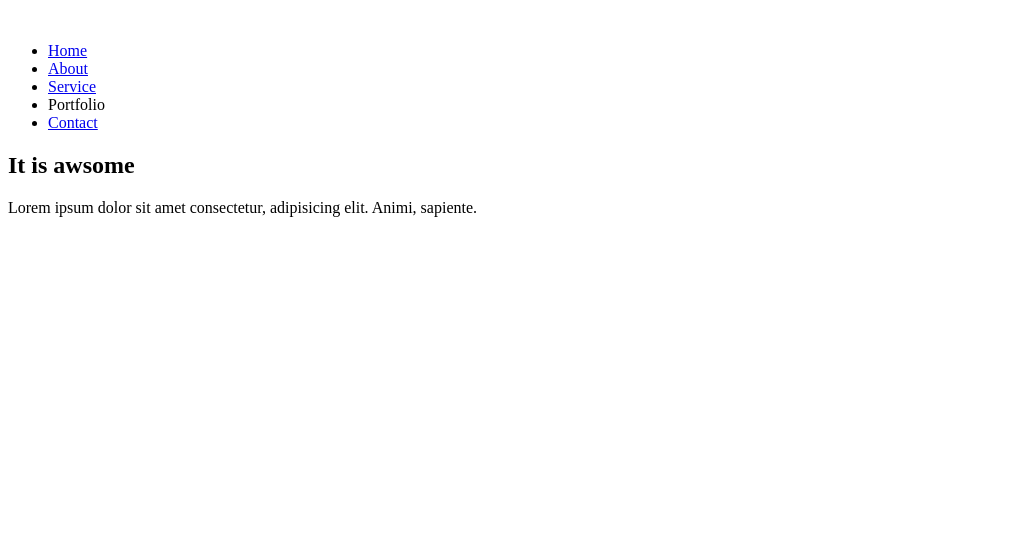
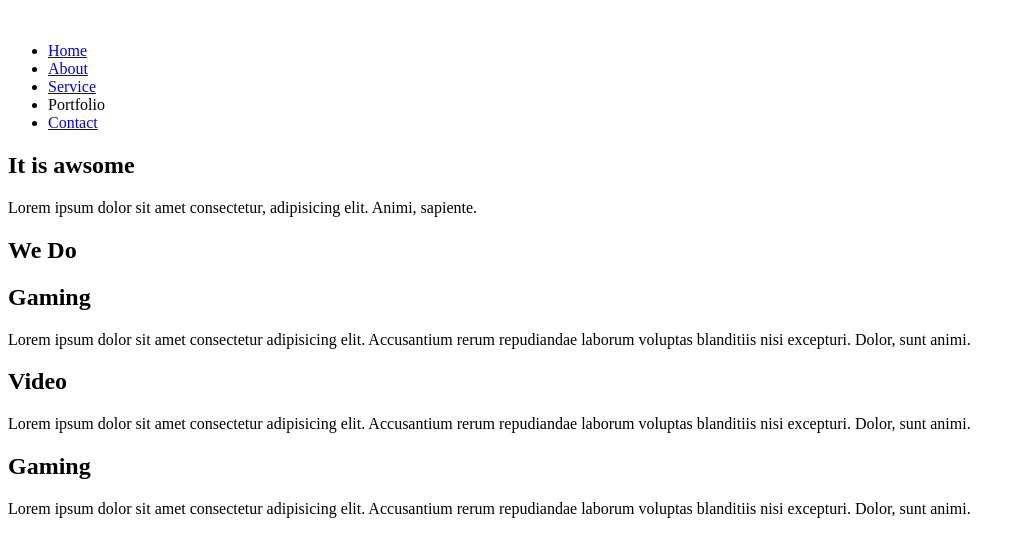
Before and after one commit to Adiihub/Basic-web-template, a plain HTML site: page index.html in a window 1280 px wide. Shown: the whole page, without its empty margins (0-1025 px from the left). Drawn offline with Linux system fonts and the light colour scheme.

Commit message:
Row 3 Completed

```diff
--- a/index.html
+++ b/index.html
@@ -23,7 +23,7 @@
             </div>
         </div>
     </section>
-
+    <!-- Row 2 Start-->
     <section id="row2">
         <div class="banner_section">
             <h1>It is awsome</h1>
@@ -32,6 +32,32 @@
     </section>
     <!---- Row-2 End -->
 
+    <!--- Row-3 Start -->
+
+    <section id="row3">
+        <div class="wedo_secton">
+            <div class="wedo_title">
+                <h1>We Do</h1>
+            </div>
+            <div class="wedo_item_all">
+                <i></i>
+                <h2>Gaming</h2>
+                <p>Lorem ipsum dolor sit amet consectetur adipisicing elit. Accusantium rerum repudiandae laborum voluptas blanditiis nisi excepturi. Dolor, sunt animi.</p>
+            </div>
+            <div class="wedo_item_all">
+                <i></i>
+                <h2>Video</h2>
+                <p>Lorem ipsum dolor sit amet consectetur adipisicing elit. Accusantium rerum repudiandae laborum voluptas blanditiis nisi excepturi. Dolor, sunt animi.</p>
+            </div>
+            <div class="wedo_item_all">
+                <i></i>
+                <h2>Gaming</h2>
+                <p>Lorem ipsum dolor sit amet consectetur adipisicing elit. Accusantium rerum repudiandae laborum voluptas blanditiis nisi excepturi. Dolor, sunt animi.</p>
+            </div>
+        </div>
+    </section>
+    <!---- Row-3 End -->
+
 
 </body>
 </html>
```
